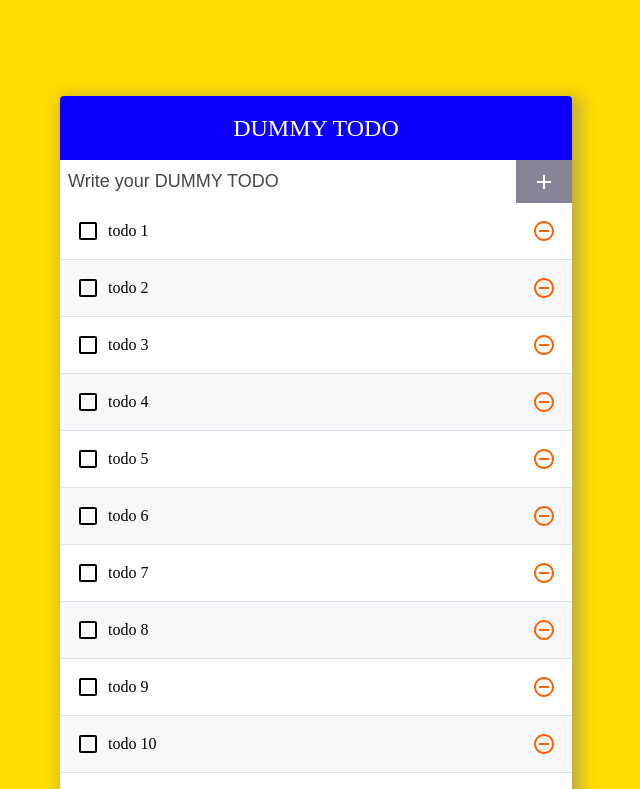
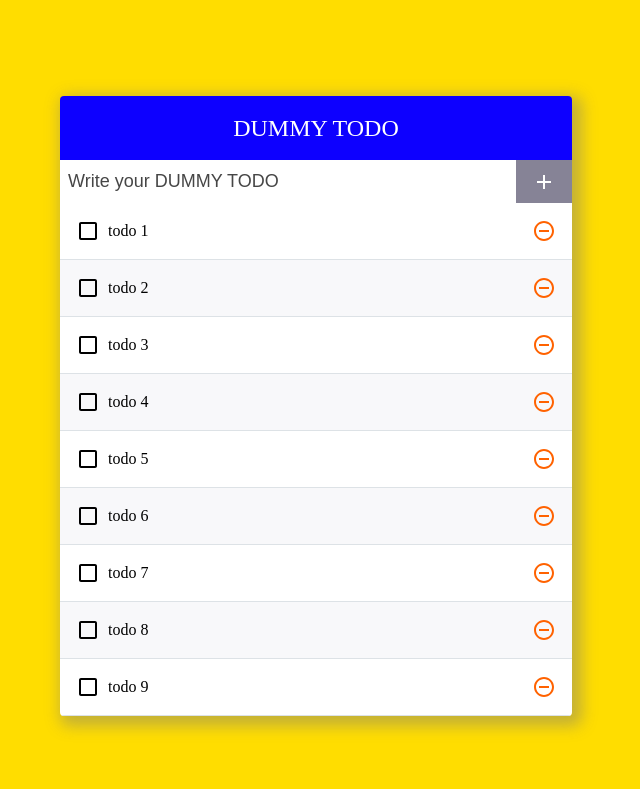
Before and after one commit to ynawhocodes/React-performance-optimization-test, a React (Create React App) app: page / in a window 1280 px wide. Shown: the top 789 px of the page, without its empty margins (324-964 px from the left). Built offline with nearby package versions, Linux system fonts and the light colour scheme.

Commit message:
perf: use react-virtualized

```diff
--- a/package.json
+++ b/package.json
@@ -12,6 +12,7 @@
     "react-dom": "^18.2.0",
     "react-icons": "4.8.0",
     "react-scripts": "5.0.1",
+    "react-virtualized": "9.22.4",
     "web-vitals": "^2.1.0"
   },
   "scripts": {
--- a/src/components/TodoList.js
+++ b/src/components/TodoList.js
@@ -1,19 +1,33 @@
-import React from 'react';
+import React, { useCallback } from 'react';
 import TodoListItem from './TodoListItem';
 import './TodoList.scss';
+import { List } from 'react-virtualized';
 
 const TodoList = ({ todos, onRemove, onToggle }) => {
-  return (
-    <div className="TodoList">
-      {todos.map((todo) => (
+  const rowRenderer = useCallback(
+    ({ index, key }) => {
+      const todo = todos[index];
+      return (
         <TodoListItem
-          key={todo.id}
+          key={key}
           item={todo}
           onRemove={onRemove}
           onToggle={onToggle}
         />
-      ))}
-    </div>
+      );
+    },
+    [onRemove, onToggle, todos],
+  );
+  return (
+    <List
+      className="TodoList"
+      width={512}
+      height={513}
+      rowCount={todos.length}
+      rowHeight={57}
+      rowRenderer={rowRenderer}
+      list={todos}
+    />
   );
 };
 
--- a/src/components/TodoListItem.scss
+++ b/src/components/TodoListItem.scss
@@ -37,8 +37,7 @@
             color: #ff6200;
         }
     }
-
-  & + & {
+    &+& {
         border-top: 1px solid #dde2e6;
     }
 }
```
Also changed, not shown: 1 other file (tests, documents, lock files or other folders). Lines whose indentation alone changed are shown as unchanged.
